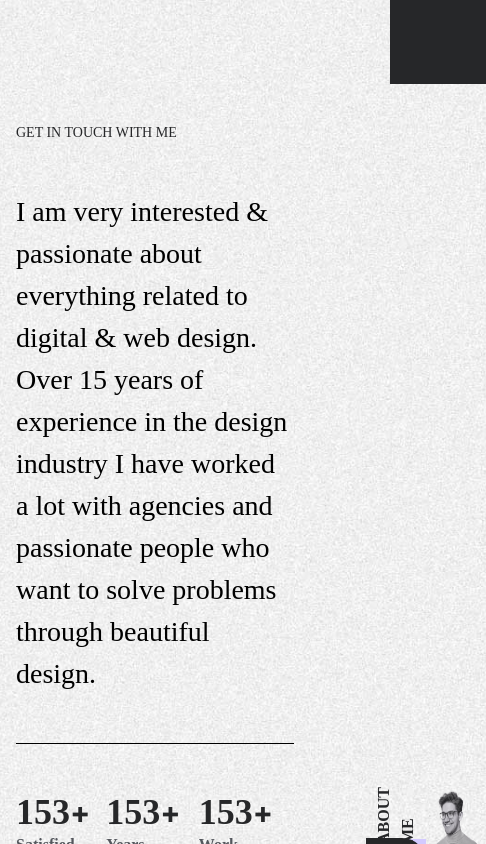
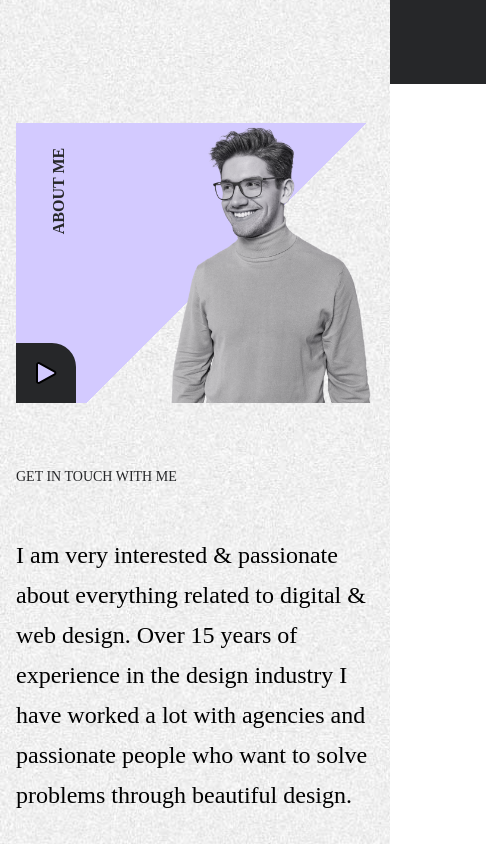
Before and after one commit to ubaidoso/Porofolio, a Next.js app: page / in a window 390 px wide. Shown: the part 760-1604 px from the top of the page, 486 px wide, since content can reach past the window. Built offline with nearby package versions, Linux system fonts and the light colour scheme; a web font is replaced by a local one.

Commit message:
About Section
Complete

```diff
--- a/src/components/About.jsx
+++ b/src/components/About.jsx
@@ -24,10 +24,10 @@ const About = () => {
   return (
     <section className='cst_about_section py-32'>
     <div className="container">
-      <div className="flex items-end gap-4 justify-between">
-        <div className='max-w-2xl'>
+      <div className="flex lg:flex-nowrap flex-wrap lg:flex-row flex-col-reverse lg:items-end lg:gap-4 gap-16 justify-between">
+        <div className='lg:max-w-2xl'>
         <span className='text-sm uppercase font-medium text-lightblack mb-12 block'>GET IN TOUCH WITH ME</span>
-        <p className='font-medium text-28'>I am very interested & passionate about everything related to digital & web design. Over 15 years of experience in the design industry I have worked a lot with agencies and passionate people who want to solve problems through beautiful design.</p>
+        <p className='font-medium xl:text-28 xl:leading-normal lg:text-xl lg:leading-8 text-2xl leading-10'>I am very interested & passionate about everything related to digital & web design. Over 15 years of experience in the design industry I have worked a lot with agencies and passionate people who want to solve problems through beautiful design.</p>
         <div className='flex gap-4 justify-between border-t border-black pt-12 mt-12'>
             <div className="sm:mb-0 mb-4">
                 <h2><span id="counter">{Math.floor(count)}</span><sub>+</sub></h2>
@@ -44,16 +44,16 @@ const About = () => {
         </div>
         </div>
 
-        <div className='bg-linear-gradient flex w-[45%] ml-14'>
-            <div className='flex flex-col justify-between'>
+        <div className='bg-linear-gradient flex items-end lg:justify-start justify-between xl:w-[45%] lg:ml-14'>
+            <div className='inline-flex flex-col justify-between h-56'>
                 <p className='font-semibold text-base text-lightblack uppercase -rotate-90 w-fit'>About Me</p>
                 <button className='p-3.5 bg-lightblack rounded-tr-3xl w-fit'>
-                    <svg xmlns="http://www.w3.org/2000/svg" fill="#d3caff" viewBox="0 0 24 24" stroke-width="1.5" stroke="currentColor" class="size-8">
-                    <path stroke-linecap="round" stroke-linejoin="round" d="M5.25 5.653c0-.856.917-1.398 1.667-.986l11.54 6.347a1.125 1.125 0 0 1 0 1.972l-11.54 6.347a1.125 1.125 0 0 1-1.667-.986V5.653Z" />
+                    <svg xmlns="http://www.w3.org/2000/svg" fill="#d3caff" viewBox="0 0 24 24" strokeWidth="1.5" stroke="currentColor" className="size-8">
+                    <path strokeLinecap="round" strokeLinejoin="round" d="M5.25 5.653c0-.856.917-1.398 1.667-.986l11.54 6.347a1.125 1.125 0 0 1 0 1.972l-11.54 6.347a1.125 1.125 0 0 1-1.667-.986V5.653Z" />
                     </svg>
                 </button>
             </div>
-            <Image src={AboutImage} width={392}/>
+            <Image src={AboutImage} alt={AboutImage} />
         </div>
 
       </div>
--- a/src/components/BannerSection.jsx
+++ b/src/components/BannerSection.jsx
@@ -76,7 +76,7 @@ const myConnections = [
                             myConnections.map((myConnect,index)=> (
                                 <li key={index}>
                                 <Link href={myConnect.link} className='flex gap-4 items-center uppercase'>
-                                    <Image src={myConnect.icon} width={18} height={18} />
+                                    <Image src={myConnect.icon} width={18} height={18} alt={myConnect.icon}  />
                                     {myConnect.title}
                                 </Link>
                             </li>
--- a/src/components/Header.jsx
+++ b/src/components/Header.jsx
@@ -55,7 +55,7 @@ const Header = () => {
                 </div>
                 <div className={`cst_menu lg:relative fixed top-0 right-0 lg:bg-transparent lg:w-auto lg:h-auto bg-lightblack w-72 h-screen z-10 p-6 ${menuToggle ? 'slide-in' : 'slide-out'}`}>
                         <button onClick={handleCloseMenu} className="lg:hidden block ml-auto mb-10">
-                            <Image src={Close} width={20} height={20} />
+                            <Image src={Close} width={20} height={20} alt={Close} />
                         </button>
                     <ul className='lg:inline-flex items-center gap-8 '>
                         {
@@ -73,7 +73,7 @@ const Header = () => {
                     <Button title={'Let`s Talk'} link={'tel:03161465059'} btnClass={'cst_fill'} />
                 </div>
                 <button className='lg:hidden' onClick={handleToggleMenu}>
-                    <Image src={ToggleBar} width={30} height={30} />
+                    <Image src={ToggleBar} width={30} height={30} alt={ToggleBar} />
                 </button>
             </div>
         </div>
--- a/src/styles/globals.css
+++ b/src/styles/globals.css
@@ -15,7 +15,7 @@ body {
 /* Page Layout */
 
 .container {
-    @apply mx-auto 2xl:max-w-7xl xl:max-w-1248 xl:px-0 px-4;
+    @apply mx-auto 2xl:max-w-7xl xl:max-w-1248 px-4;
 }
 
 /* Typography */
@@ -90,6 +90,7 @@ header li {
 
 .cst_about_section img {
   filter: brightness(100%) contrast(100%) saturate(10%) blur(0px) hue-rotate(250deg);
+  @apply sm:max-w-96 max-w-52;
 }
 
 /* Responsiveness */
@@ -111,6 +112,10 @@ header li {
 @media(max-width:639px) {
   h1 {
     line-height: 65px !important;
+}
+
+.bg-linear-gradient {
+  background-image: linear-gradient(315deg, #785CFF00 45%, #d3caff 0%);
 }
 
 }
```
